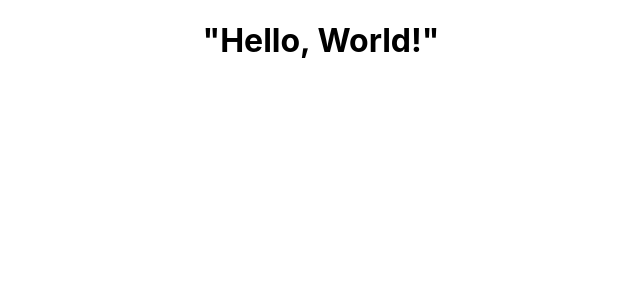
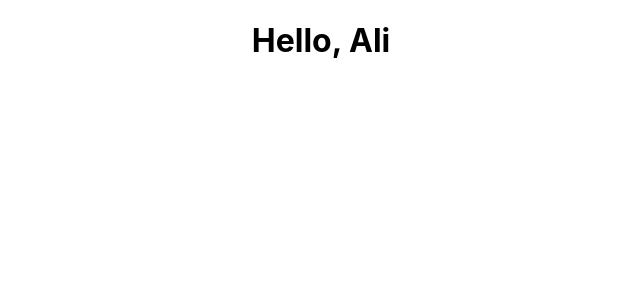
Before and after one commit to Aliberk17/react-exercises, a React (Create React App) app: page / in a window 1280 px wide. Shown: the top 300 px of the page, without its empty margins (319-959 px from the left). Built offline with nearby package versions, Linux system fonts and the light colour scheme.

Commit message:
JSX - 02

```diff
--- a/src/App.js
+++ b/src/App.js
@@ -1,9 +1,11 @@
 import "./App.css";
 
+const renderName = (name) => {
+  return <h1>Hello, {name}</h1>;
+};
+
 function App() {
-  const hello = <h1>"Hello, World!"</h1>;
-
-  return <div className="App">{hello}</div>;
+  return <div className="App">{renderName("Ali")}</div>;
 }
 
 export default App;
```
